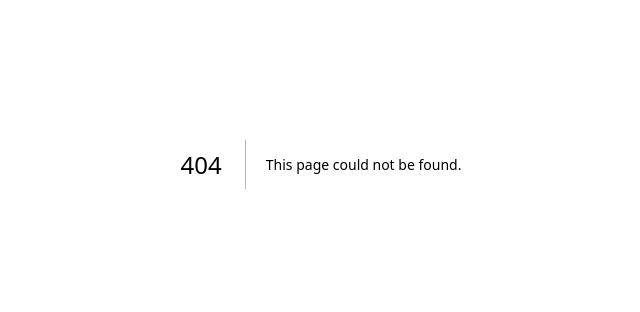
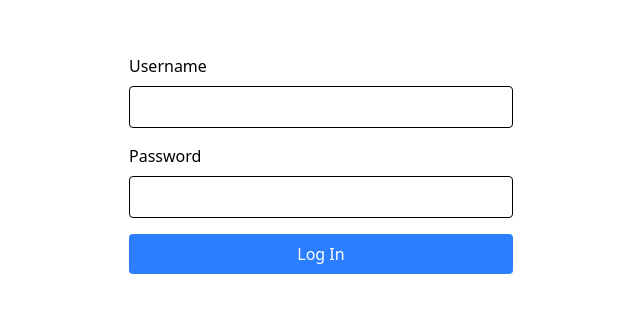
Before and after one commit to Script-Java/Infra-beta, a Next.js app in the folder frontend/infra-beta/: page /login in a window 1280 px wide. Before the commit this address had no page. Shown: the part 236-548 px from the top of the page, without its empty margins (319-959 px from the left). Built offline with nearby package versions, Linux system fonts and the light colour scheme.

Commit message:
Add basic login and protected dashboard

```diff
--- /dev/null
+++ b/frontend/infra-beta/app/dashboard/page.jsx
@@ -0,0 +1,36 @@
+'use client'
+import { useEffect, useState } from 'react';
+import { useRouter } from 'next/navigation';
+
+export default function Dashboard() {
+  const router = useRouter();
+  const [user, setUser] = useState(null);
+
+  useEffect(() => {
+    const storedUser = localStorage.getItem('user');
+    if (!storedUser) {
+      router.replace('/login');
+    } else {
+      setUser(storedUser);
+    }
+  }, [router]);
+
+  const handleLogout = () => {
+    localStorage.removeItem('user');
+    router.push('/login');
+  };
+
+  if (!user) return null;
+
+  return (
+    <div className="p-4">
+      <h1 className="text-2xl mb-4">Welcome, {user}!</h1>
+      <button
+        onClick={handleLogout}
+        className="p-2 bg-red-500 text-white rounded"
+      >
+        Log Out
+      </button>
+    </div>
+  );
+}
--- /dev/null
+++ b/frontend/infra-beta/app/login/page.jsx
@@ -0,0 +1,51 @@
+'use client'
+import { useState } from 'react';
+import { useRouter } from 'next/navigation';
+
+export default function Login() {
+  const [username, setUsername] = useState('');
+  const [password, setPassword] = useState('');
+  const router = useRouter();
+
+  const handleSubmit = (e) => {
+    e.preventDefault();
+    if (username) {
+      // Save user in localStorage to persist login
+      localStorage.setItem('user', username);
+      router.push('/dashboard');
+    }
+  };
+
+  return (
+    <div className="flex flex-col items-center justify-center min-h-screen p-4">
+      <form onSubmit={handleSubmit} className="w-full max-w-sm space-y-4">
+        <div>
+          <label className="block mb-2">Username</label>
+          <input
+            type="text"
+            value={username}
+            onChange={(e) => setUsername(e.target.value)}
+            className="w-full p-2 border rounded"
+            required
+          />
+        </div>
+        <div>
+          <label className="block mb-2">Password</label>
+          <input
+            type="password"
+            value={password}
+            onChange={(e) => setPassword(e.target.value)}
+            className="w-full p-2 border rounded"
+            required
+          />
+        </div>
+        <button
+          type="submit"
+          className="w-full p-2 bg-blue-500 text-white rounded"
+        >
+          Log In
+        </button>
+      </form>
+    </div>
+  );
+}
--- a/frontend/infra-beta/app/page.jsx
+++ b/frontend/infra-beta/app/page.jsx
@@ -1,10 +1,37 @@
+'use client'
 import Image from "next/image";
+import { useEffect, useState } from 'react';
+import { useRouter } from 'next/navigation';
 
 export default function Home() {
+  const router = useRouter();
+  const [user, setUser] = useState(null);
+
+  useEffect(() => {
+    const stored = localStorage.getItem('user');
+    if (stored) {
+      setUser(stored);
+    }
+  }, []);
+
+  const goToDashboard = () => {
+    if (user) {
+      router.push('/dashboard');
+    } else {
+      router.push('/login');
+    }
+  };
+
   return (
-    <div className="">
-      <main className="">
+    <div className="p-4">
+      <main className="space-y-4">
         <p>Hello world</p>
+        <button
+          onClick={goToDashboard}
+          className="p-2 bg-green-500 text-white rounded"
+        >
+          {user ? 'Go to Dashboard' : 'Login'}
+        </button>
       </main>
     </div>
   );
```
